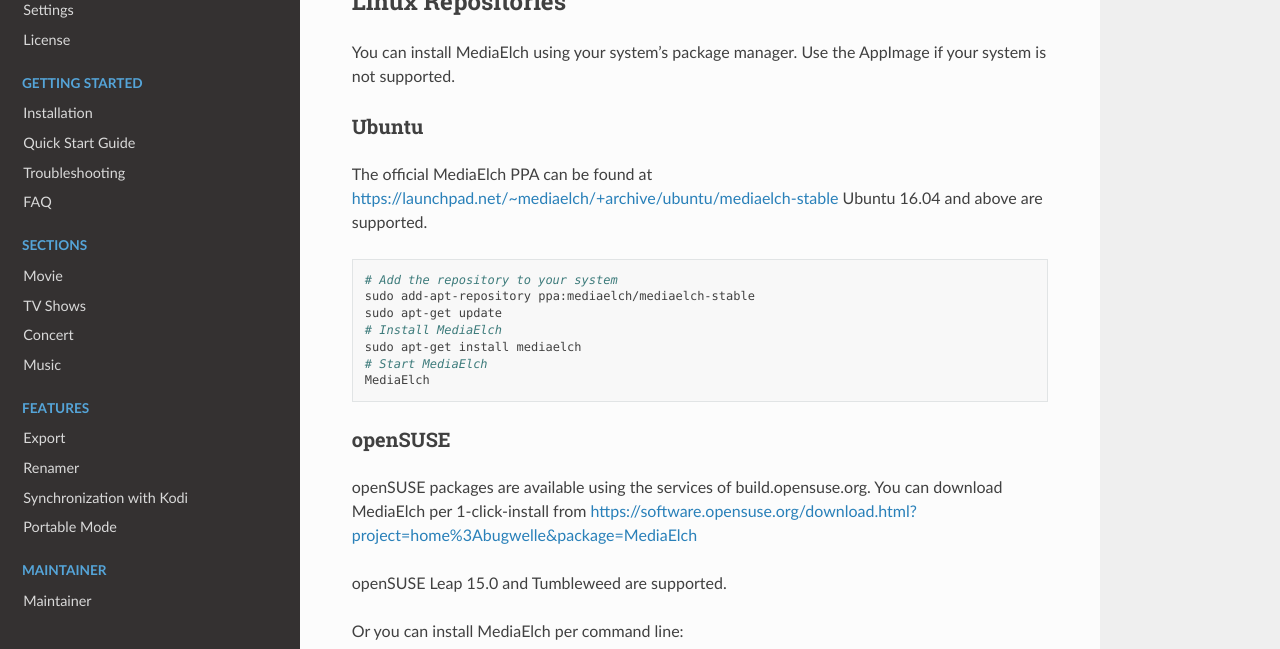
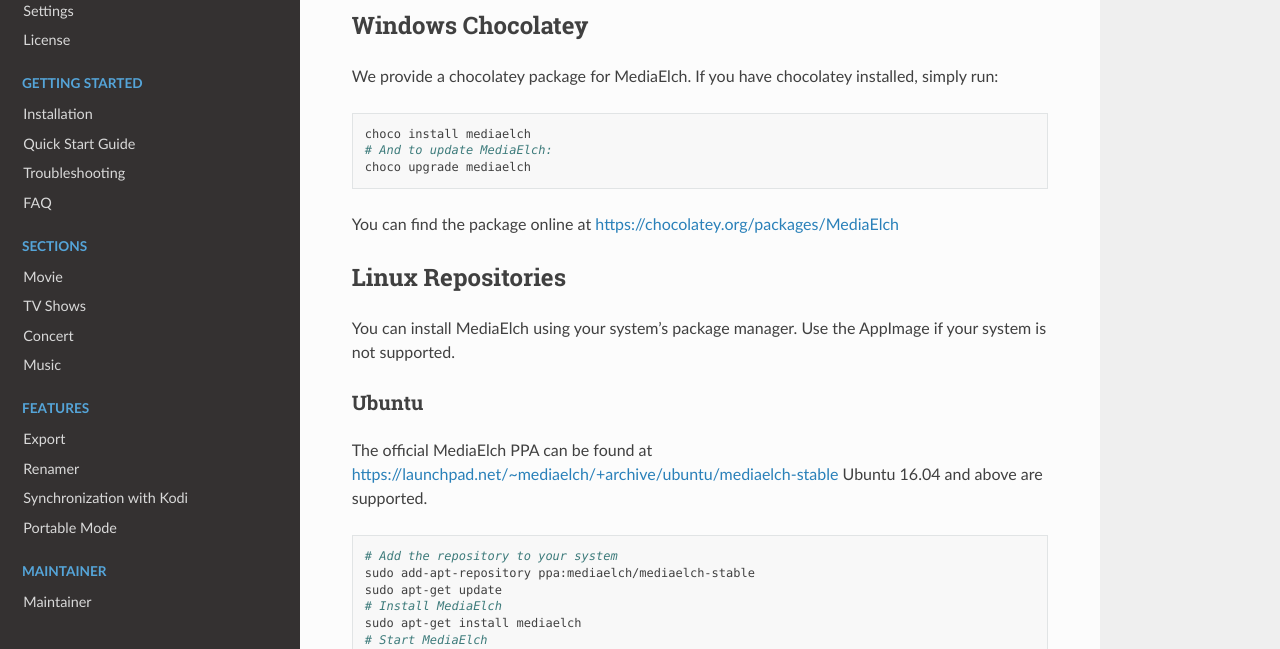
Before and after one commit to mediaelch/mediaelch-doc, a Sphinx documentation site: the page built from docs/source/download.rst, in a window 1280 px wide and 900 px high, scrolled down 1211 px, cut to the strip 251-900 px from the top of the window. Built offline with Sphinx 7.4.7 and the Read the Docs theme 2.0.0, drawn with Linux system fonts in a browser that asks for light colours; pages that are not in the unit, such as notebooks, are missing from menus; some of the changed text lies outside the part shown.

Commit message:
[Download] Add chocolatey package

```diff
--- a/docs/source/download.rst
+++ b/docs/source/download.rst
@@ -2,7 +2,8 @@
 Download
 ========
 
-MediaElch binaries are available for macOS, Linux (AppImage_ + repositories) and Windows.
+MediaElch binaries are available for macOS, Linux (AppImage_ + repositories) and
+Windows (ZIP + `chocolatey package`_).
 
 Nightlies can be downloaded from https://bintray.com/komet/MediaElch (choose your system -> click on tab "Files" -> select version).
 Please note that nightlies are **not** stable. APIs may not work as expected.
@@ -24,6 +25,21 @@
 +-------------------+-------------------+-----------------------------------------------+
 |                   | latest (unstable) | |bintray-linux|                               |
 +-------------------+-------------------+-----------------------------------------------+
+
+Windows Chocolatey
+==================
+
+We provide a chocolatey package for MediaElch.
+If you have chocolatey installed, simply run:
+
+.. code-block:: powershell
+
+    choco install mediaelch
+    # And to update MediaElch:
+    choco upgrade mediaelch
+
+You can find the package online at https://chocolatey.org/packages/MediaElch
+
 
 Linux Repositories
 ==================
@@ -75,6 +91,8 @@
 
 .. _AppImage: https://appimage.org/
 
+.. _chocolatey package: https://chocolatey.org/packages/MediaElch
+
 .. |gh_pages_260| image:: https://img.shields.io/badge/version-v2.6.0-blue.svg
    :target: https://github.com/Komet/MediaElch/releases/tag/v2.6.0
 
```
Also changed, not shown: docs/source/installation.rst (+11 -2 lines).
